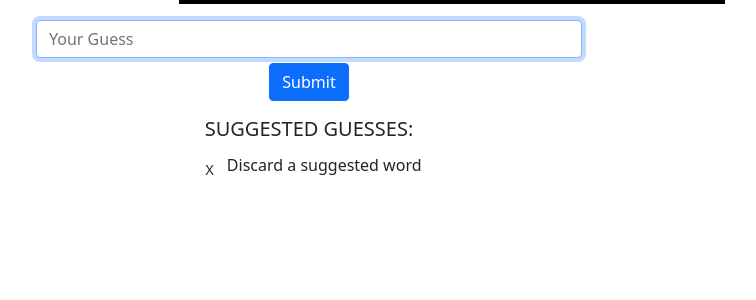
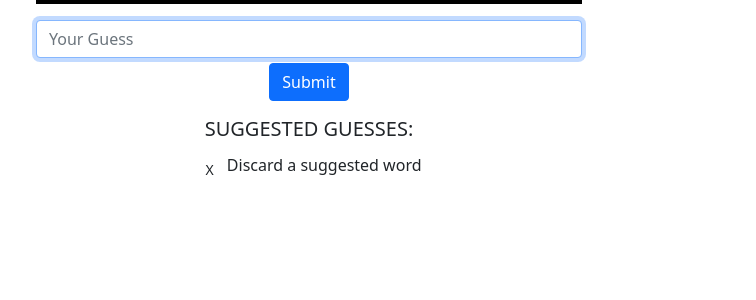
Before and after one commit to jacoxnet/wsolver, a Django app: template appsolver/templates/appsolver/index.html in a window 1280 px wide. Shown: the part 106-406 px from the top of the page, without its empty margins (331-1087 px from the left). Run offline with Django 4.2, Linux system fonts and the light colour scheme; the template is opened without the code that fills it, so the values that code supplies are empty.

Commit message:
fix typo affecting board offset

```diff
--- a/appsolver/templates/appsolver/index.html
+++ b/appsolver/templates/appsolver/index.html
@@ -9,7 +9,7 @@ Wordle-Solve
 
 <div class='container'>
     <div class='row justify-content-center'>
-        <div class='col-12 col-lg-6 offset-lg-3'>
+        <div class='col-12 col-lg-6'>
             {% include 'appsolver/board.html' %}
         </div>
     </div>
```
